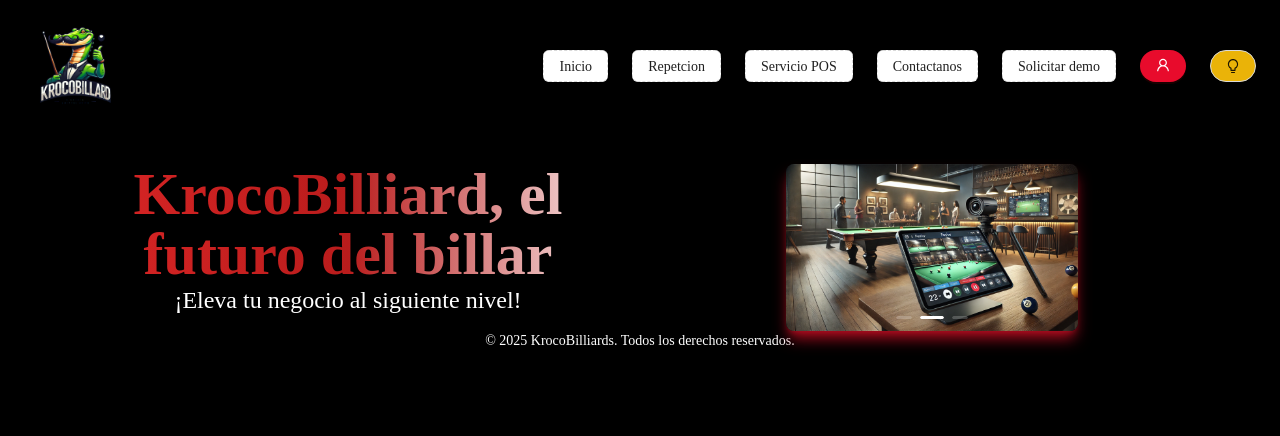
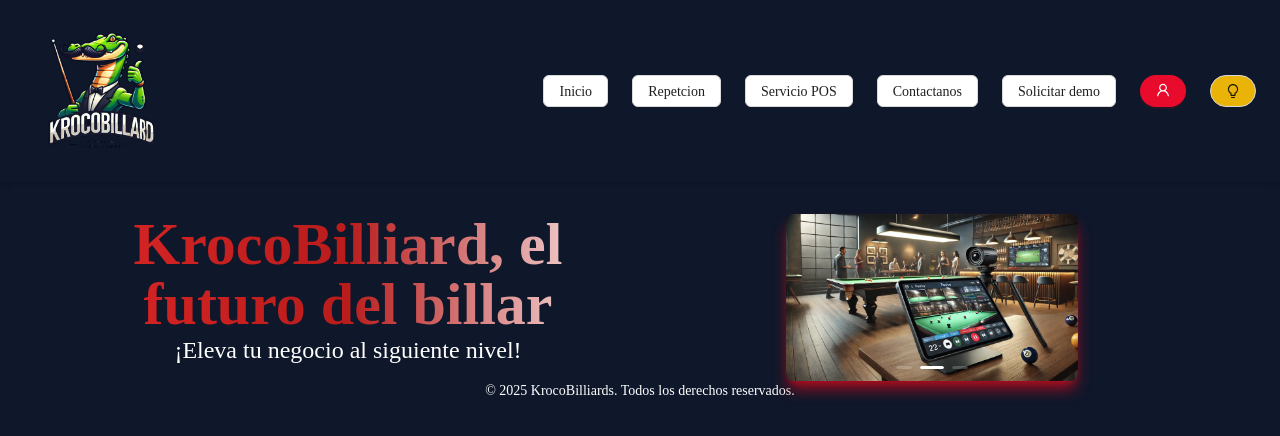
Before and after one commit to maristizabalo/Tricuepro, a React (Vite) app in the folder frontend/: page / in a window 1280 px wide. Shown: the top 436 px of the page. Built offline with nearby package versions, Linux system fonts and the light colour scheme; a web font is replaced by a local one.

Commit message:
Ajuste de nombre en diferentes pages de la app

```diff
--- a/frontend/src/components/layout/Footer.jsx
+++ b/frontend/src/components/layout/Footer.jsx
@@ -2,7 +2,7 @@
 
 const Footer = () => {
     return (
-        <footer className="text-center bg-black text-white pb-6">
+        <footer className="text-center bg-slate-900 text-white pb-6">
             <p className="text-sm">
                 © {new Date().getFullYear()} KrocoBilliards. Todos los derechos reservados.
             </p>
--- a/frontend/src/components/layout/Navbar.jsx
+++ b/frontend/src/components/layout/Navbar.jsx
@@ -12,21 +12,21 @@
     };
 
     return (
-        <div className={`${isDarkMode ? 'bg-black' : 'bg-white'} text-gray-200`}>
+        <div className={`${isDarkMode ? 'bg-slate-900' : 'bg-white'} text-gray-200`}>
             <nav className="flex items-center justify-between px-6 py-4 shadow-md">
 
                 {/* seccion par amanejar el logo */}
                 <div className="flex items-center gap-4">
-                    <img src={logov6} alt="Logo" width={100} className="rounded-md" />
+                    <img src={logov6} alt="Logo" width={150} className="rounded-md" />
                 </div>
 
                 {/* seccion de botones de navegacion */}
                 <div className="flex items-center gap-6">
-                    <Button type='dashed'>Inicio</Button>
-                    <Button type='dashed'>Repetcion</Button>
-                    <Button type='dashed'>Servicio POS</Button>
-                    <Button type='dashed'>Contactanos</Button>
-                    <Button type="dashed">Solicitar demo</Button>
+                    <Button >Inicio</Button>
+                    <Button >Repetcion</Button>
+                    <Button >Servicio POS</Button>
+                    <Button >Contactanos</Button>
+                    <Button >Solicitar demo</Button>
 
                     <Button type="primary" className="rounded-full">
                         <a href="/login">
--- a/frontend/src/components/layout/Particle.jsx
+++ b/frontend/src/components/layout/Particle.jsx
@@ -27,7 +27,7 @@
                     options={{
                         background: {
                             color: {
-                                value: "#000000", // Color de fondo
+                                value: "#0F172A", // Color de fondo
                             },
                         },
                         fpsLimit: 120,
--- a/frontend/src/index.css
+++ b/frontend/src/index.css
@@ -252,6 +252,7 @@
 
 /* clases de prueba para el loading general  */
 .loading-container {
+  background-color: #0F172A;
   display: flex;
   flex-direction: column;
   align-items: center;
--- a/frontend/src/pages/Home.jsx
+++ b/frontend/src/pages/Home.jsx
@@ -18,7 +18,7 @@
     //   style={{ backgroundImage: `url(${fondoHome})` }}
     // >
     //   {/* Overlay para mayor contraste */}
-    //   <div className="absolute inset-0 bg-black bg-opacity-50"></div>
+    //   <div className="absolute inset-0 bg-slate-900 bg-opacity-50"></div>
 
     //   {/* Contenido principal */}
     //   <div className="relative z-10 h-full flex flex-col justify-between">
@@ -84,7 +84,7 @@
     //   </div>
     // </div>
 
-    <div className='bg-black h-screen'>
+    <div className='bg-slate-900 h-screen'>
       <Navbar />
       <Row className='mt-8 px-14'>
         {/* Columna izquierda: Texto degradado */}
--- a/frontend/src/pages/private/Dashboard.jsx
+++ b/frontend/src/pages/private/Dashboard.jsx
@@ -18,7 +18,7 @@
     <div className="relative flex flex-col h-screen bg-gradient-to-b from-gray-800 to-gray-900 text-white">
       {/* Header */}
       <header className="w-full bg-green-700 shadow-lg p-4 flex justify-between items-center">
-        <h1 className="text-3xl font-bold">🎱 TriCue Pro - Panel de Administración</h1>
+        <h1 className="text-3xl font-bold">🎱 KrocoBilliards - Panel de Administración</h1>
         <button className="flex items-center bg-red-600 hover:bg-red-700 py-2 px-4 rounded-lg text-white font-semibold">
           <span className="material-icons-outlined mr-2">logout</span> Cerrar Sesión
         </button>
@@ -55,7 +55,7 @@
 
       {/* Footer */}
       <footer className="w-full bg-gray-900 py-4 text-center text-sm text-gray-400">
-        © 2025 TriCue Pro - Todos los derechos reservados
+        © 2025 KrocoBilliards - Todos los derechos reservados
       </footer>
     </div>
   );
--- a/frontend/src/pages/private/GestionMesas.jsx
+++ b/frontend/src/pages/private/GestionMesas.jsx
@@ -161,7 +161,7 @@
 
       {/* Pantalla de cronómetro */}
       {cronometroMesa && (
-        <div className="fixed inset-0 bg-black bg-opacity-80 flex items-center justify-center">
+        <div className="fixed inset-0 bg-slate-900 bg-opacity-80 flex items-center justify-center">
           <div className="bg-gray-700 p-6 rounded-lg text-center">
             <h2 className="text-4xl font-bold text-yellow-400 mb-4">
               Mesa {cronometroMesa} - Tiempo Restante
@@ -181,7 +181,7 @@
 
       {/* Pantalla de mesa ampliada */}
       {mesaAmpliada && (
-        <div className="fixed inset-0 bg-black bg-opacity-80 flex items-center justify-center">
+        <div className="fixed inset-0 bg-slate-900 bg-opacity-80 flex items-center justify-center">
           <div className="bg-gray-700 p-6 rounded-lg text-center">
             <h2 className="text-4xl font-bold text-yellow-400 mb-4">
               Mesa {mesaAmpliada} - Vista Ampliada
--- a/frontend/src/pages/private/Inicio.jsx
+++ b/frontend/src/pages/private/Inicio.jsx
@@ -11,7 +11,7 @@
         animate={{ opacity: 1, y: 0 }}
         transition={{ duration: 1 }}
       >
-        🌟 Bienvenido a <span className="text-red-500">TriCue Pro</span>
+        🌟 Bienvenido a <span className="text-red-500">KrocoBilliards</span>
       </motion.h1>
 
       {/* Subtítulo */}
@@ -45,7 +45,7 @@
             billares de 3 bandas.
           </p>
           <p className="text-lg md:text-xl text-gray-300 leading-relaxed">
-            Con TriCue Pro, los propietarios de billares pueden maximizar su
+            Con KrocoBilliards, los propietarios de billares pueden maximizar su
             rentabilidad y ofrecer una experiencia inigualable a sus clientes.
           </p>
         </motion.div>
--- a/frontend/src/pages/private/Licencia.jsx
+++ b/frontend/src/pages/private/Licencia.jsx
@@ -21,7 +21,7 @@
 
   return (
     <div className="flex flex-col items-center p-6 bg-gray-800 rounded-lg shadow-lg mt-4 space-y-6">
-      <h2 className="text-3xl font-extrabold text-yellow-400 mb-4">🏆 Licencia Activa - TriCue Pro</h2>
+      <h2 className="text-3xl font-extrabold text-yellow-400 mb-4">🏆 Licencia Activa - KrocoBilliards</h2>
 
       {/* Sección de Información de Licencia */}
       <div className="bg-gray-700 p-6 rounded-lg shadow-md w-full max-w-lg">
```
